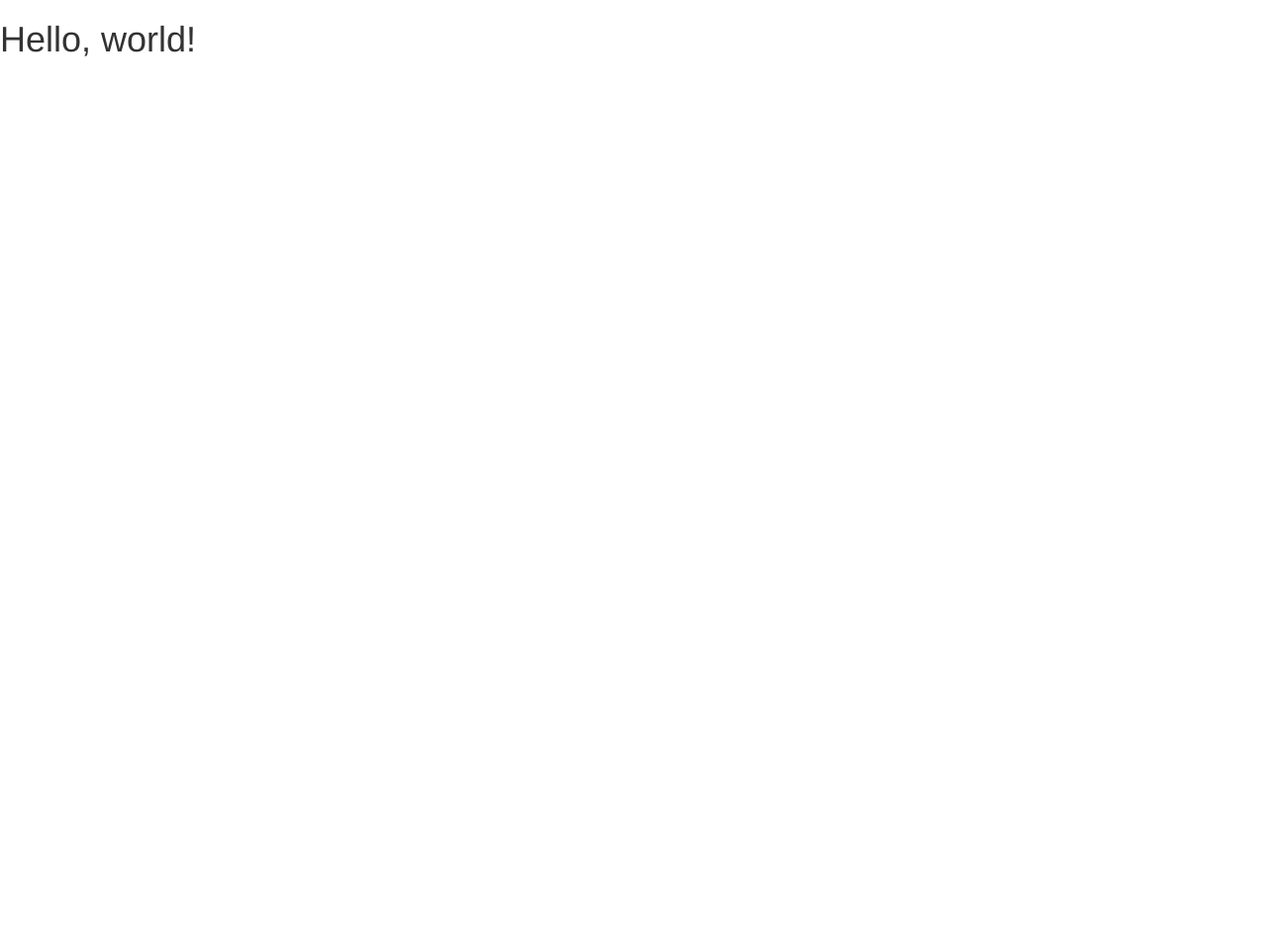
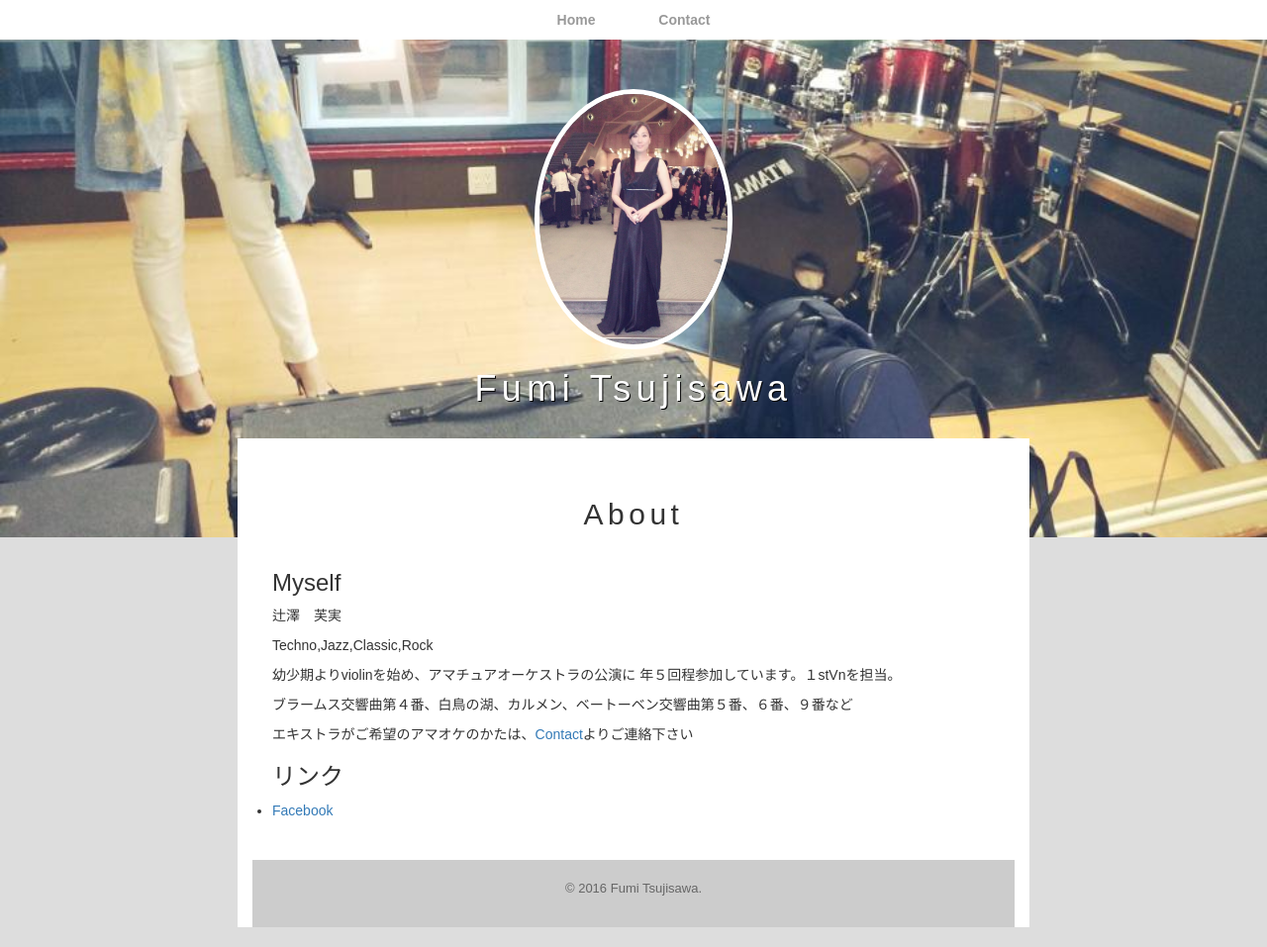
Before and after one commit to miumiu23/miumiu23.github.io, a plain HTML site: page index.html in a window 1280 px wide. Shown: the whole page at 99% size. Before the commit the page ends 800 px from the top, so only its background shows below. Drawn offline with nearby package versions, Linux system fonts and the light colour scheme.

Commit message:
first commit

```diff
--- a/index.html
+++ b/index.html
@@ -11,8 +11,122 @@
     <script src="//ajax.googleapis.com/ajax/libs/jquery/1.11.3/jquery.min.js"></script>
     <!-- BootstrapのJS読み込み -->
     <script src="//maxcdn.bootstrapcdn.com/bootstrap/3.3.5/js/bootstrap.min.js"></script>
-  </head>
-  <body>
-    <h1>Hello, world!</h1>
+   <style>
+   * {
+  margin: 0;
+  padding: 0;
+}
+
+body {
+  font-family: YuGothic, "游ゴシック", "メイリオ", Meiryo, "ヒラギノ角ゴ Pro W3", "Hiragino Kaku Gothic Pro", sans-serif;
+  background-color: #ddd;
+  font-size: 14px;
+}
+span.red {
+  color: red;
+}
+header {
+  background-image: url("back_ground.jpg");
+  background-position: center center;
+  background-size: cover;
+  background-repeat: no-repeat;
+  padding-bottom: 100px;
+
+}
+#logo {
+  padding: 20px 0;
+  text-align: center;
+}
+#logo img {
+  max-width: 200px;
+  border: 5px solid #fff;
+  border-radius: 100%;
+}
+#logo h1 {
+  letter-spacing: 0.15em;
+  color: #fff;
+  text-shadow: 1px 1px 0px #000;
+}
+nav {
+  margin: 0 0 30px 0;
+  padding: 10px 0;
+  text-align: center;
+  background-color: #fff;
+}
+
+nav ul {
+  margin: 0 10px;
+  padding: 0;
+}
+
+nav ul li {
+  margin: 0 20px;
+  display: inline-block;
+}
+
+nav ul li a {
+  padding: 15px 10px;
+  text-decoration: none;
+  color: #999;
+  font-weight: bold;
+}
+
+nav ul li a.selected {
+  color: #000;
+}
+.container {
+  max-width: 800px;
+  margin: -100px auto 0;
+  background-color: #fff;
+}
+section {
+  padding: 30px 20px;
+}
+section h2 {
+  padding: 10px 0 20px 0;
+  text-align: center;
+  letter-spacing: 0.15em;
+}
+footer {
+  padding: 20px 0;
+  font-size: 93%;
+  text-align: center;
+  background-color: #ccc;
+  color: #666;
+}
+</style>
+   </head>
+   <body>
+     <header>
+       <nav>
+         <ul>
+           <li><a href="index.html">Home</a></li>
+           <li><a href="contact.html">Contact</a>
+         </ul>
+       </nav>
+       <div id ="logo">
+         <img src="logo.jpg"alt=""/>
+         <h1>Fumi Tsujisawa</h1>
+       </div>
+       </header>
+       <div class="container">
+          <section>
+            <h2>About</h2>
+            <h3>Myself</h3>
+            <p>辻澤　芙実</p>
+            <p>Techno,Jazz,Classic,Rock</p>
+            <p>幼少期よりviolinを始め、アマチュアオーケストラの公演に
+            年５回程参加しています。１stVnを担当。</p>
+            <p>ブラームス交響曲第４番、白鳥の湖、カルメン、ベートーベン交響曲第５番、６番、９番など</p>
+            <p>エキストラがご希望のアマオケのかたは、<a href="contact.html">Contact</a>よりご連絡下さい</p>
+        <h3>リンク</h3>
+        <ul>
+          <li><a href="https://www.facebook.com/fumi.db.9”　target="_blank">Facebook</a></li>
+        </ul>
+       </section>
+      <footer>
+        <p>&copy; 2016 Fumi Tsujisawa.</p>
+      </footer>
+    </div>
   </body>
 </html>
```
Also changed, not shown: back_ground.jpg (added), index.css (added), logo.jpg (added).
